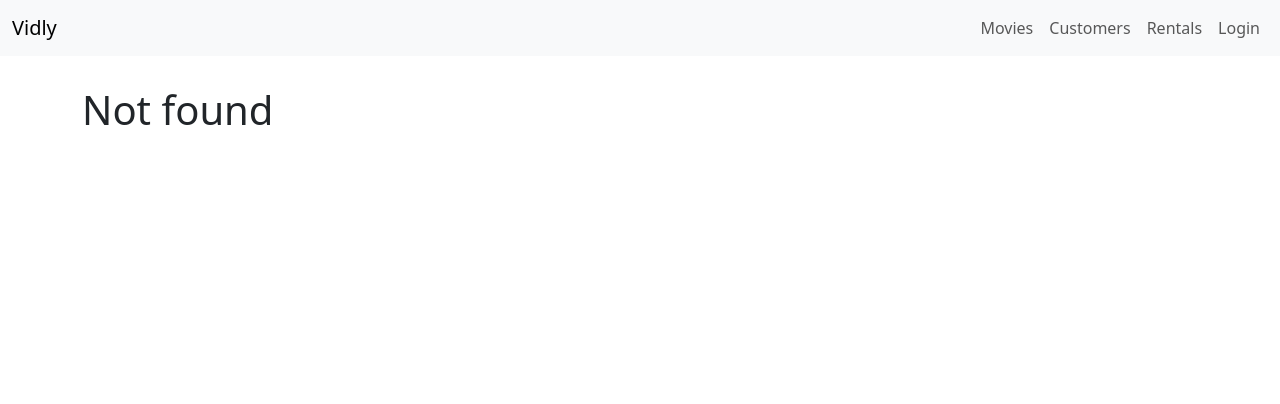
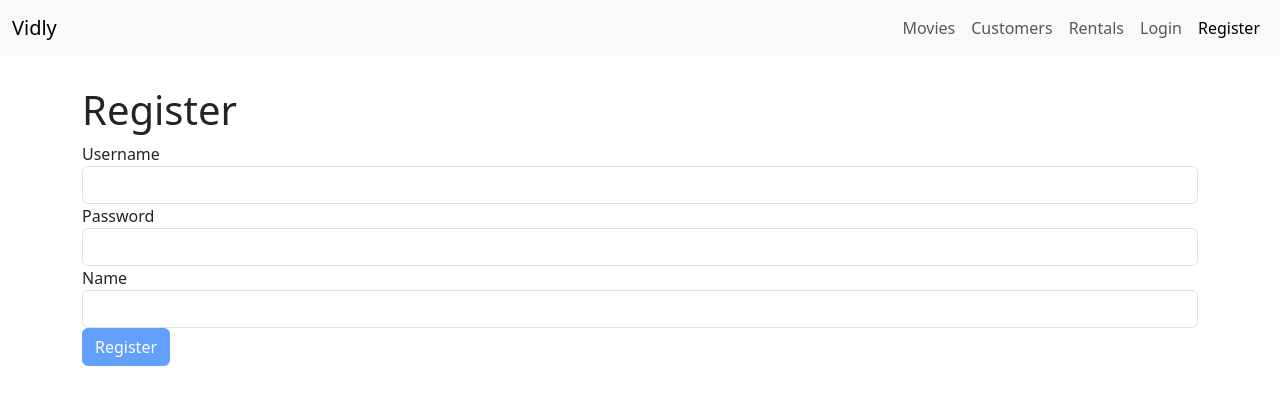
Before and after one commit to ola1180/vidly, a React (Create React App) app: page /register in a window 1280 px wide. Before the commit this address led to /not-found. Shown: the top 404 px of the page. Built offline with nearby package versions, Linux system fonts and the light colour scheme.

Commit message:
added registration form

```diff
--- a/src/App.js
+++ b/src/App.js
@@ -7,6 +7,7 @@ import { Route, Routes, Navigate } from 'react-router-dom';
 import NavBar from './components/navBar';
 import MovieForm from './components/movieForm';
 import LoginForm from './components/loginForm';
+import RegisterForm from './components/registerForm';
 
 
 
@@ -25,6 +26,7 @@ function App() {
           <Route path='movies' element={<Movies />}></Route>
           <Route path='customers' element={<Customers />}></Route>
           <Route path='rentals' element={<Rentals />}></Route>
+          <Route path='register' element={<RegisterForm />}></Route>
           <Route path='not-found' element={<NotFound />}></Route>
           <Route path='/' element={<Navigate to='movies' replace />}></Route>
           <Route path='*' element={<Navigate to='not-found' />} />
--- a/src/components/common/form.jsx
+++ b/src/components/common/form.jsx
@@ -19,9 +19,10 @@ class Form extends Component {
   };
 
   validateProperty = ({ name, value }) => {
+    const options = { abortEarly: false };
     const object = Joi.object({ [name]: Joi.string().required() });
     const obj = { [name]: value };
-    const { error } = object.validate(obj);
+    const { error } = object.validate(obj, options);
     return error ? error.details[0].message : null;
   };
 
--- a/src/components/navBar.jsx
+++ b/src/components/navBar.jsx
@@ -30,6 +30,11 @@ const NavBar = () => {
               Login
             </NavLink>
           </li>
+          <li className="nav-item">
+            <NavLink className="nav-link" to="register">
+              Register
+            </NavLink>
+          </li>
         </ul>
       </div>
     </nav>
--- /dev/null
+++ b/src/components/registerForm.jsx
@@ -0,0 +1,40 @@
+import React from "react";
+import Form from "./common/form";
+import Joi from "joi";
+
+class RegisterForm extends Form {
+  state = {
+    data: { username: "", password: "", name: "" },
+    errors: {},
+  };
+
+  Joi = require("joi");
+
+  schema = Joi.object({
+    username: Joi.string()
+      .required()
+      .email({ minDomainSegments: 2, tlds: { allow: ["com", "net"] } }),
+    password: Joi.string().min(3).max(30).required(),
+    name: Joi.string().required().label("Name"),
+  });
+
+  doSubmit = () => {
+    console.log("Submitted");
+  };
+
+  render() {
+    return (
+      <div className="">
+        <h1>Register</h1>
+        <form onSubmit={this.handleSubmit}>
+          {this.renderInput("username", "Username")}
+          {this.renderInput("password", "Password", "password")}
+          {this.renderInput("name", "Name")}
+          {this.renderButton("Register")}
+        </form>
+      </div>
+    );
+  }
+}
+
+export default RegisterForm;
```
